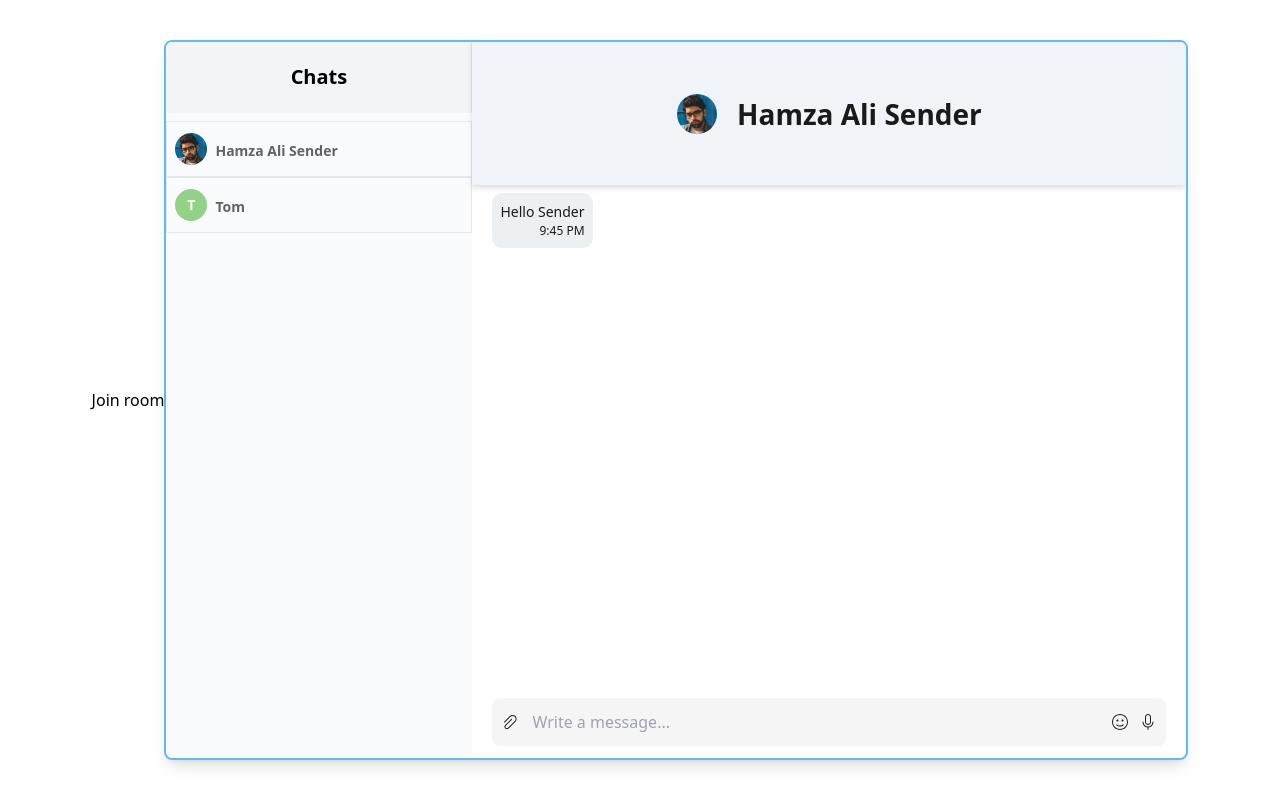
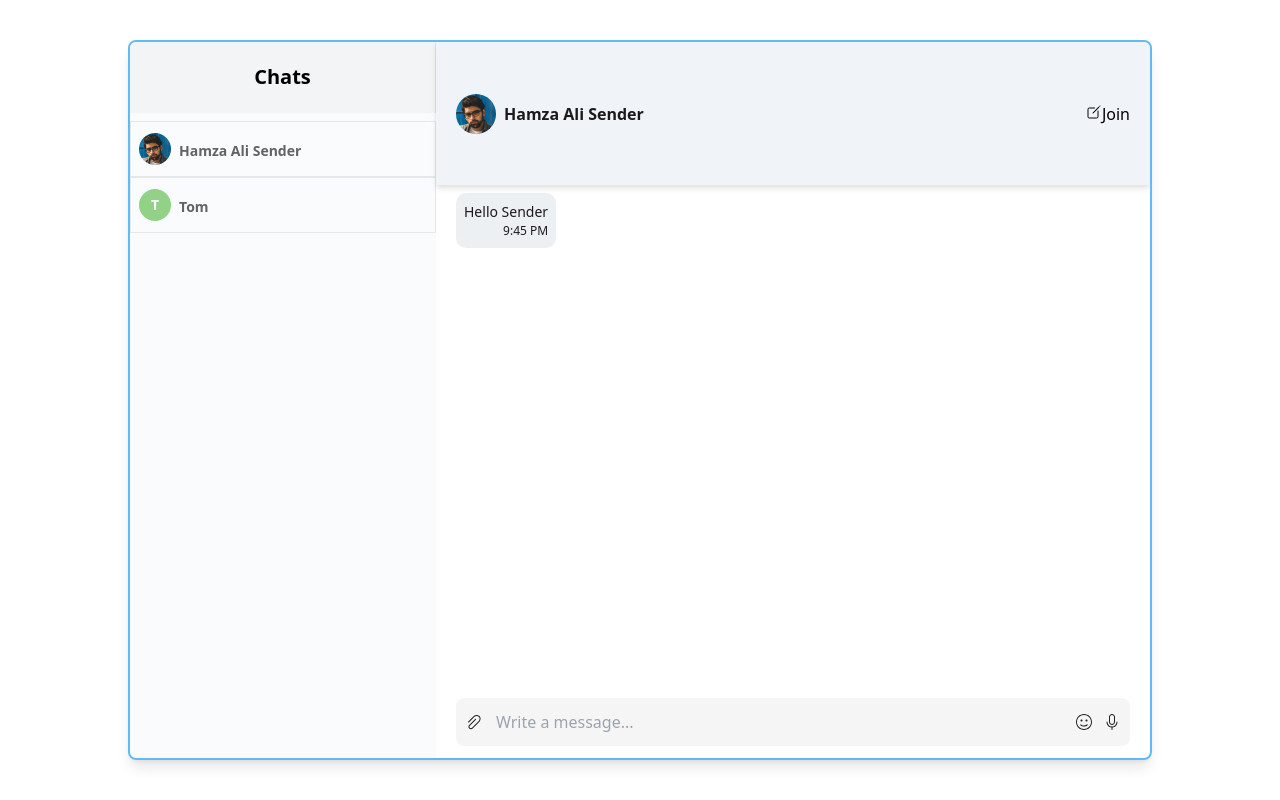
Before and after one commit to Hat52/Chat-App, a React (Vite) app in the folder client/: page / in a window 1280 px wide. Built offline with nearby package versions, Linux system fonts and the light colour scheme; no server answers.

Commit message:
Modal skeleton added

```diff
--- a/client/package.json
+++ b/client/package.json
@@ -10,8 +10,11 @@
     "preview": "vite preview"
   },
   "dependencies": {
+    "@types/react-modal": "^3.16.0",
     "react": "^18.2.0",
     "react-dom": "^18.2.0",
+    "react-icons": "^4.10.1",
+    "react-modal": "^3.16.1",
     "socket.io-client": "^4.6.1"
   },
   "devDependencies": {
--- a/client/src/App.tsx
+++ b/client/src/App.tsx
@@ -49,7 +49,6 @@ function App() {
 	};
 	useEffect(() => {
 		socket.on('receive-message', (receivedMessage: any) => {
-			console.log(receivedMessage);
 			const dummyCurrentMessage = [...currentMessage];
 			dummyCurrentMessage[receivedMessage.id].messages.push({
 				message: receivedMessage.message,
@@ -69,7 +68,7 @@ function App() {
 
 	return (
 		<div className="flex h-screen justify-center items-center w-screen">
-			<button onClick={handleJoinRoom}>Join room</button>
+			{/* <button onClick={handleJoinRoom}>Join room</button> */}
 			<div className="h-[90%] w-[80%] border-2 border-[#61BAF1] rounded-sm shadow-lg overflow-hidden flex">
 				<Sidebar
 					handleSelect={(index: number) => {
--- a/client/src/components/MessageContainer/index.tsx
+++ b/client/src/components/MessageContainer/index.tsx
@@ -1,4 +1,6 @@
-import { MessageInput } from '../../components';
+import { useState } from 'react';
+import { MessageInput, Modal } from '../../components';
+import { IoCreateOutline } from 'react-icons/io5';
 
 interface IMessageContainer {
 	name: string;
@@ -13,9 +15,14 @@ export default function MessageContainer({
 	handleMessageSend,
 	messages
 }: IMessageContainer) {
+	const [createModal, setCreateModal] = useState(false);
+
+	console.log(createModal);
 	return (
 		<div className="relative flex flex-col justify-between h-full w-[77%]">
-			<div className="h-[20%] bg-[#F0F4F9] w-full px-5 flex justify-center items-center gap-5 drop-shadow-md">
+			<Modal onClose={() => setCreateModal(false)} isOpen={createModal} />
+			<div className="h-[20%] bg-[#F0F4F9] w-full px-5 flex justify-between items-center gap-5 drop-shadow-md">
+				<div className="flex items-center gap-2">
 					{avatar ? (
 						<img src={avatar} className="rounded-full w-[40px] h-[40px]" />
 					) : (
@@ -23,7 +30,19 @@ export default function MessageContainer({
 							{name.charAt(0).toUpperCase()}
 						</div>
 					)}
-				<h1 className="font-semibold text-[28px] text-[#000000E4]">{name}</h1>
+					<h1 className="font-semibold text-[16px] text-[#000000E4]">{name}</h1>
+				</div>
+				<div>
+					<button>
+						<IoCreateOutline
+							onClick={() => {
+								console.log('asd');
+								setCreateModal(true);
+							}}
+						/>
+					</button>
+					<button>Join</button>
+				</div>
 			</div>
 			<div className="flex h-[70%] px-5 flex-col py-2 overflow-y-scroll gap-2">
 				{messages.map(({ message, time, from }: IMessage) => {
--- /dev/null
+++ b/client/src/components/Modals/index.tsx
@@ -0,0 +1,40 @@
+import Modal from 'react-modal';
+
+type TModals = {
+	isOpen: boolean;
+	onClose: () => void;
+	styles?: any;
+};
+
+Modal.setAppElement('#root');
+
+export default function CreateModal({ isOpen, onClose, styles }: TModals) {
+	return (
+		<div>
+			<Modal
+				isOpen={isOpen}
+				onRequestClose={onClose}
+				style={{
+					content: {
+						width: '40%',
+						height: '50%',
+						position: 'absolute',
+						top: '50%',
+						left: '50%',
+						transform: 'translate(-50%, -50%)'
+					},
+					overlay: {
+						position: 'fixed',
+						top: 0,
+						left: 0,
+						right: 0,
+						bottom: 0,
+						backgroundColor: 'rgba(255, 255, 255, 0.75)'
+					}
+				}}
+				contentLabel="Example Modal">
+				Modal
+			</Modal>
+		</div>
+	);
+}
--- a/client/src/components/index.tsx
+++ b/client/src/components/index.tsx
@@ -1,3 +1,4 @@
 export { default as Sidebar } from './sidebar';
 export { default as MessageContainer } from './MessageContainer';
 export { default as MessageInput } from './MessageInput';
+export { default as Modal } from './Modals';
```
Also changed, not shown: 1 other file (tests, documents, lock files or other folders). Lines whose indentation alone changed are shown as unchanged.
